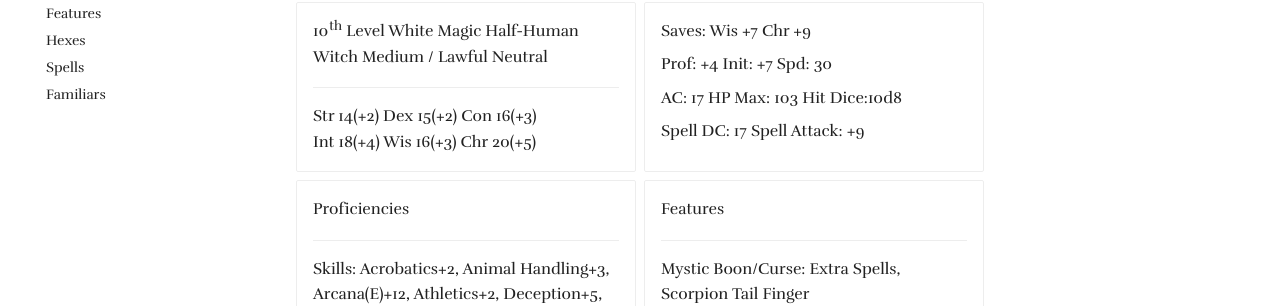
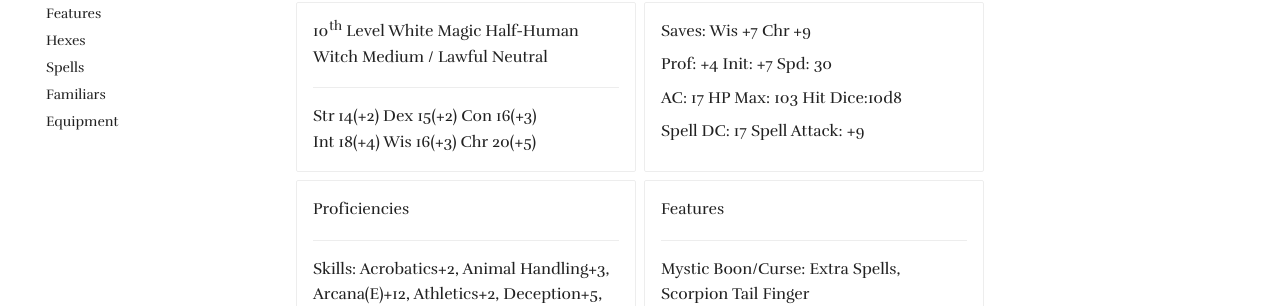
Before and after one commit to Half-Guinea-Press/morevnas_daughter, an MkDocs documentation site: the page built from docs/ansa/Ansa.md, in a window 1280 px wide. Shown: the part 226-532 px from the top of the page. Built offline with MkDocs 1.6.1 and Material for MkDocs 9.7.7, drawn with Linux system fonts in a browser that asks for light colours; some web fonts are replaced; comment, search, counter and statistics services are not loaded.

Commit message:
Update mkdocs.yml

```diff
--- a/mkdocs.yml
+++ b/mkdocs.yml
@@ -47,6 +47,7 @@ nav:
     - Hexes: ansa/ansa_hexes.md
     - Spells: ansa/ansa_spells.md
     - Familiars: ansa/ansa_familiars.md
+    - Equipment: ansa/equipment/equipment list.md
 
 # Extensions
 markdown_extensions:
```
